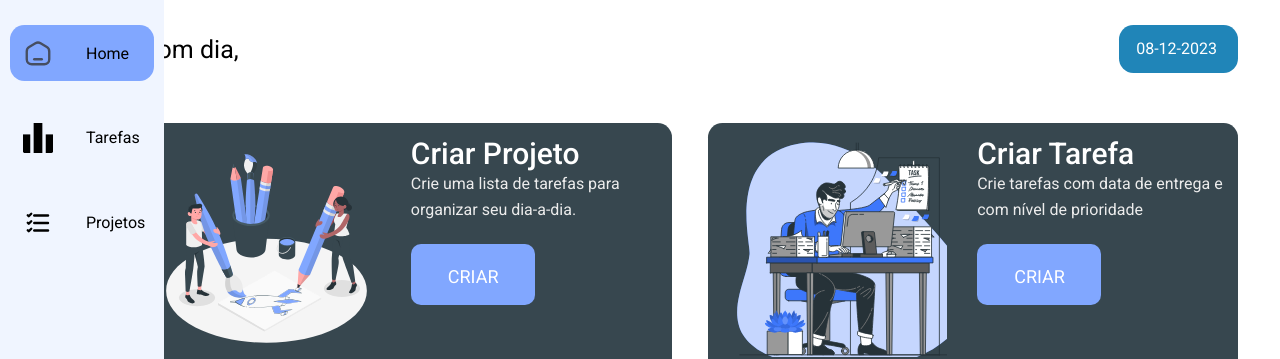
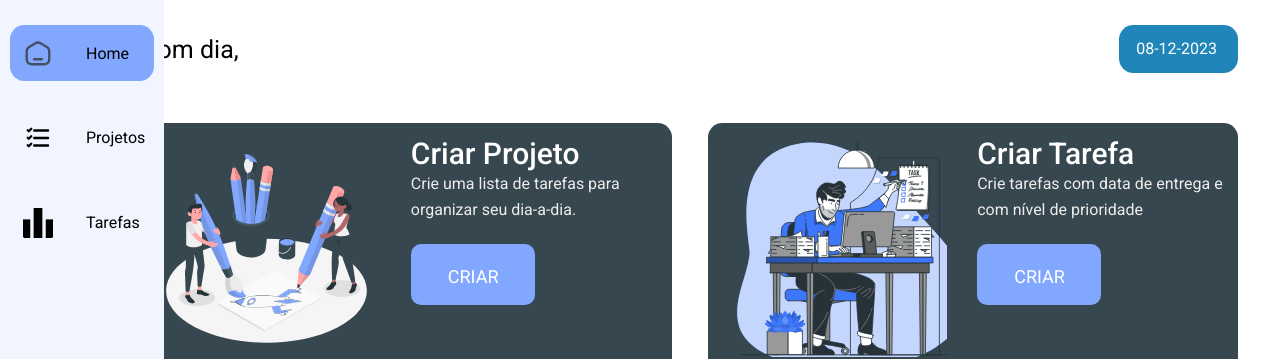
Before and after one commit to Rodriguou/BitTask, a React (Vite) app: page /home in a window 1280 px wide. Shown: the top 359 px of the page. Built offline with nearby package versions, Linux system fonts and the light colour scheme; sample sign-in values are in the browser's storage; a web font is replaced by a local one.

Commit message:
fix: Ajustando barra de navegação

```diff
--- a/src/components/barraNavegacao.jsx
+++ b/src/components/barraNavegacao.jsx
@@ -23,6 +23,13 @@ const BarraNavegacao = ({cor,ariaLabel,fundo,itemSelec}) => {
 
         </li>
 
+
+        <li>
+          <Link className='item-nav' to={"/projeto"} id={projeto ? 'selecionado' : ''}>
+            <img src={botaoTarefa} alt='botao para home'/>
+            <p>Projetos</p>
+          </Link>
+        </li>
         <li>
           <Link className='item-nav' to={"/tarefa"} id={tarefa ? 'selecionado' : ''}>
             <img src={botaoProjeto} alt='botao para tarefa'/>
@@ -31,13 +38,6 @@ const BarraNavegacao = ({cor,ariaLabel,fundo,itemSelec}) => {
 
         </li>
 
-        <li>
-          <Link className='item-nav' to={"/projeto"} id={projeto ? 'selecionado' : ''}>
-            <img src={botaoTarefa} alt='botao para home'/>
-            <p>Projetos</p>
-          </Link>
-        </li>
-
       </ul>
     </nav>
   )
```
